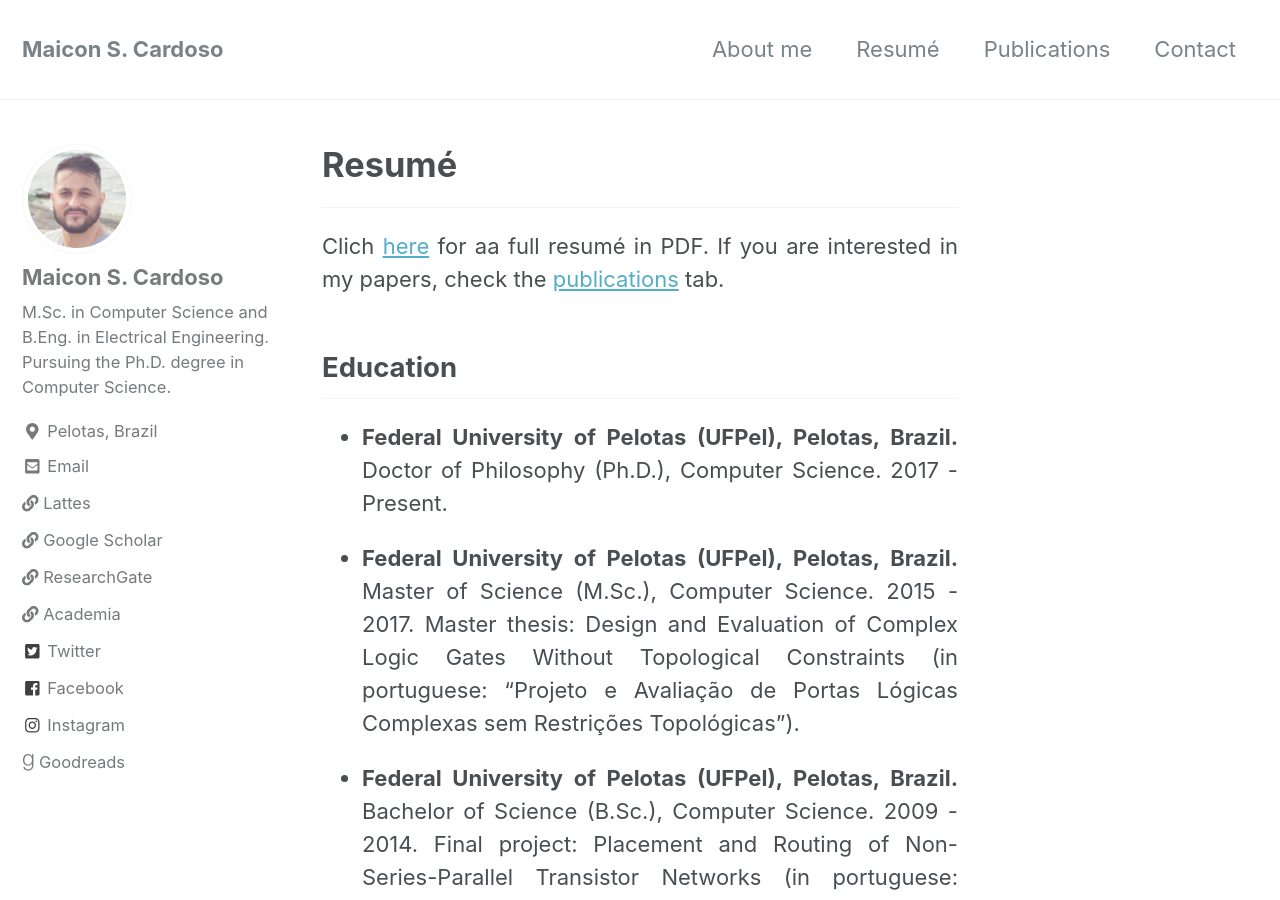
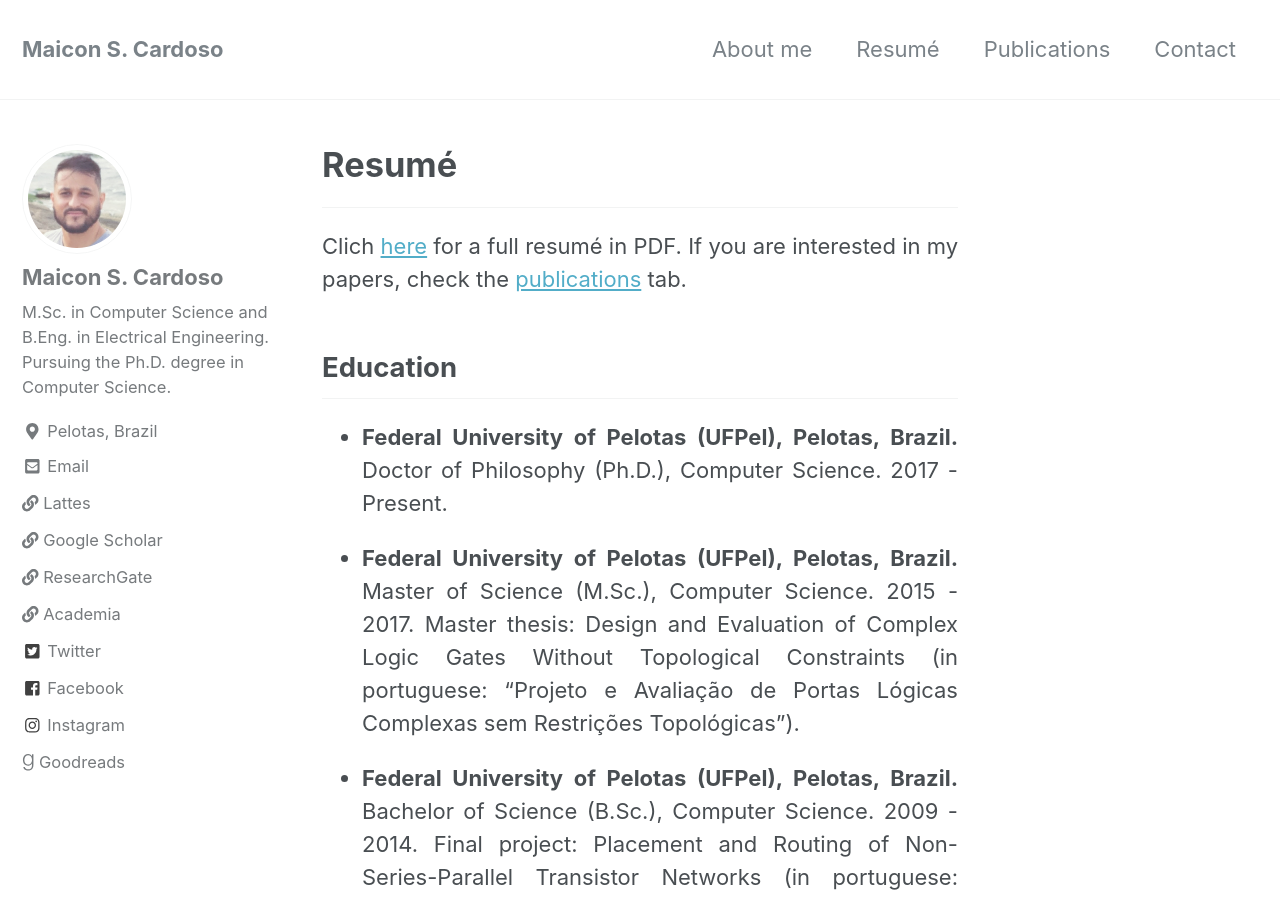
Before and after one commit to maiconsc/me, a Jekyll site: the page built from _pages/resume.MD, in a window 1280 px wide and 900 px high. Built offline with Jekyll 4.4.1, drawn with Linux system fonts in a browser that asks for light colours; nearby versions of some CDN libraries; our own code applies the rules of GitHub Pages for plain Markdown files.

```diff
--- a/CNAME
+++ /dev/null
@@ -1 +0,0 @@
-mscardoso.info
--- a/_pages/resume.MD
+++ b/_pages/resume.MD
@@ -9,7 +9,7 @@ permalink: /resume/
 
 <hr>
 
-Clich [here](/resume/) for aa full resumé in PDF. If you are interested in my papers, check the [publications](/publications/) tab.
+Clich [here](/resume/) for a full resumé in PDF. If you are interested in my papers, check the [publications](/publications/) tab.
 {: .text-justify}
 
 ## Education
```
